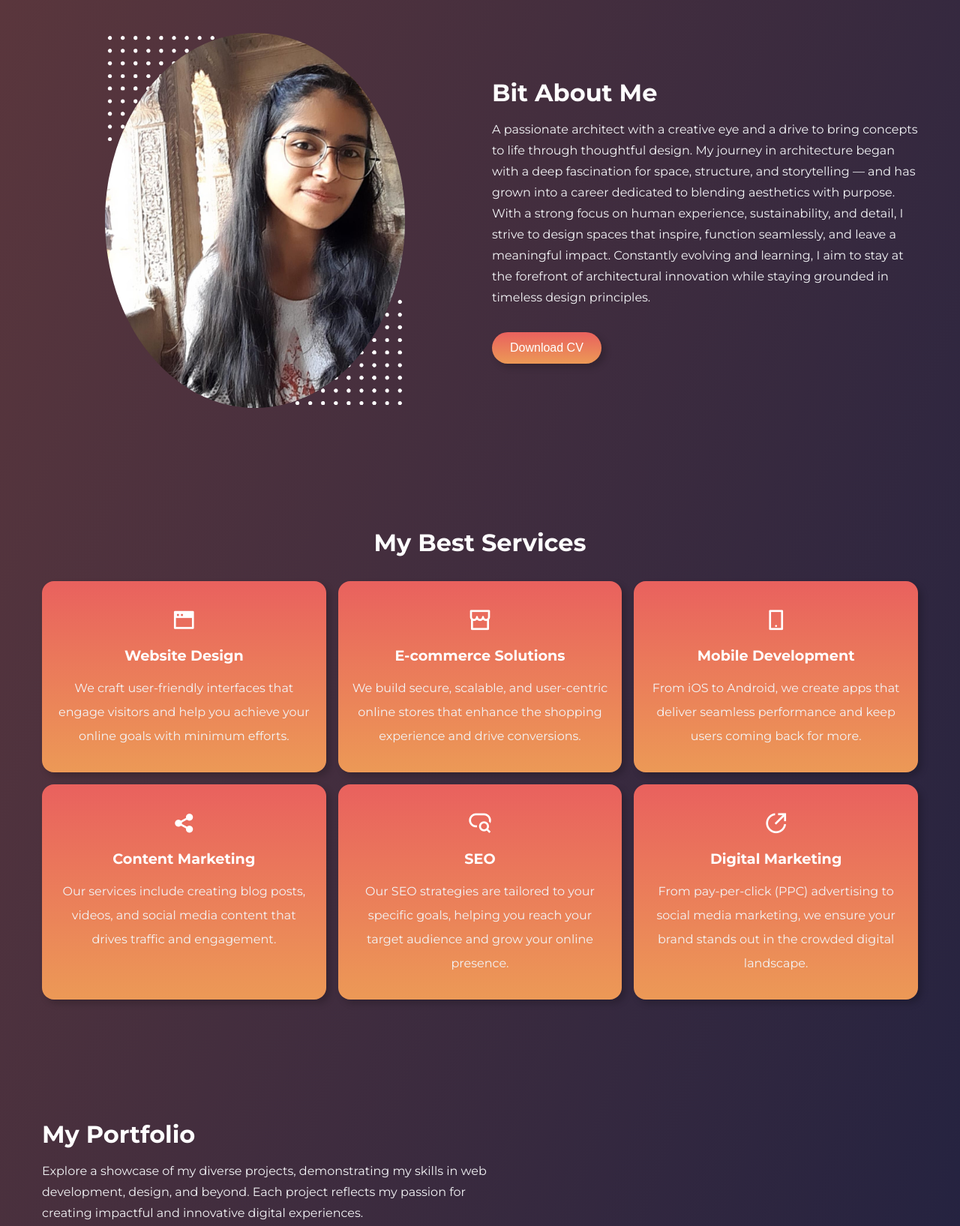
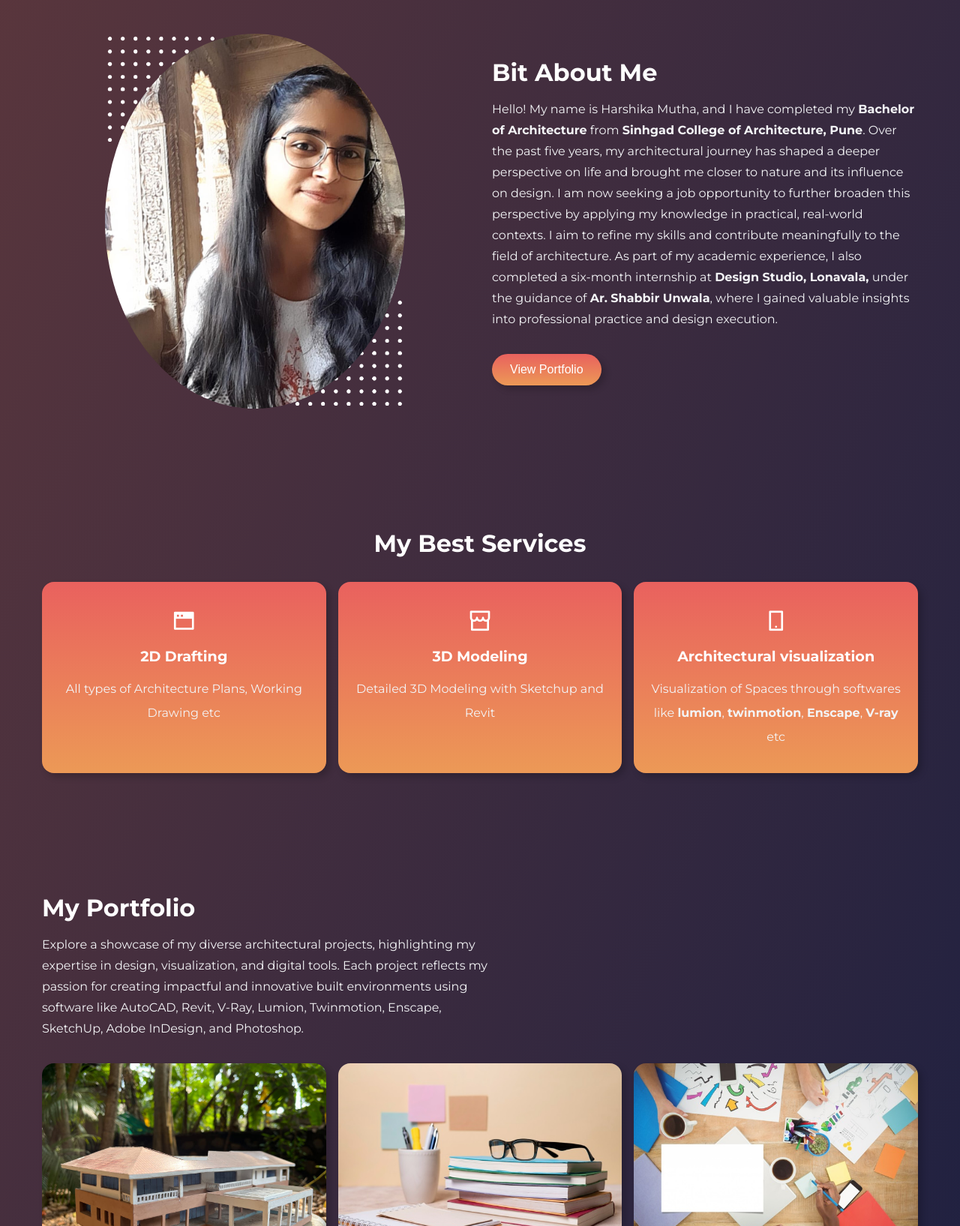
Before and after one commit to varshikamutha/Architectural-Portfolio-and-Services-Website, a plain HTML site: page index.html in a window 1280 px wide. Shown: the part 780-2415 px from the top of the page at 75% size. Drawn offline with nearby package versions, Linux system fonts and the light colour scheme.

Commit message:
Update index.html

```diff
--- a/index.html
+++ b/index.html
@@ -3,11 +3,11 @@
   <head>
     <meta charset="UTF-8" />
     <meta name="viewport" content="width=device-width, initial-scale=1.0" />
+    <link rel="stylesheet" href="styles.css" />
     <link
-      href="https://cdn.jsdelivr.net/npm/remixicon@3.5.0/fonts/remixicon.css"
-      rel="stylesheet"
+    href="https://cdn.jsdelivr.net/npm/remixicon@3.5.0/fonts/remixicon.css"
+    rel="stylesheet"
     />
-    <link rel="stylesheet" href="styles.css" />
     <title>Architect Website | Harshika</title>
   </head>
   <body>
@@ -25,7 +25,7 @@
         <li><a href="#portfolio">Portfolio</a></li>
         <li><a href="#contact" class="btn">Contact</a></li>
       </ul>
-      <a href="mailto:harshikamutha16@gmail.com">Contact</a>
+      <a href="#contact" class="btn btn__large">Contact</a>
     </nav>
     <header class="section__container header__container" id="home">
       <div class="header__image">
@@ -56,11 +56,20 @@
       <div class="about__content">
         <h2 class="section__header">Bit About Me</h2>
         <p class="section__description">
-          A passionate architect with a creative eye and a drive to bring concepts to life through thoughtful design. My journey in architecture began with a deep fascination for space, structure, and storytelling — and has grown into a career dedicated to blending aesthetics with purpose. With a strong focus on human experience, sustainability, and detail, I strive to design spaces that inspire, function seamlessly, and leave a meaningful impact. Constantly evolving and learning, I aim to stay at the forefront of architectural innovation while staying grounded in timeless design principles.
+          Hello! My name is Harshika Mutha, and I have completed my <b>Bachelor of Architecture</b>
+          from <b>Sinhgad College of Architecture, Pune</b>.
+          Over the past five years, my architectural journey has shaped a deeper perspective on life
+          and brought me closer to nature and its influence on design.
+          I am now seeking a job opportunity to further broaden this perspective
+          by applying my knowledge in practical, real-world contexts.
+          I aim to refine my skills and contribute meaningfully to the field of architecture.
+          As part of my academic experience, I also completed a six-month internship at <b>Design Studio, Lonavala,</b>
+           under the guidance of <b>Ar. Shabbir Unwala</b>, where I gained valuable insights into professional practice and design execution.
+
 
         </p>
         <div class="about__btn">
-          <button class="btn"><a href="https://drive.google.com/file/d/1EAHioexTXqOkjiKdR1md8Way0spzddk2/view?usp=drivesdk" style="color: inherit; text-decoration: none;">Download CV</a></button>
+          <button class="btn"><a href="https://drive.google.com/file/d/1EAHioexTXqOkjiKdR1md8Way0spzddk2/view?usp=drivesdk" style="color: inherit; text-decoration: none;">View Portfolio</a></button>
         </div>
       </div>
     </section>
@@ -70,61 +79,37 @@
       <div class="service__grid">
         <div class="service__card">
           <span><i class="ri-window-fill"></i></span>
-          <h4>Website Design</h4>
+          <h4>2D Drafting</h4>
           <p>
-            We craft user-friendly interfaces that engage visitors and help you
-            achieve your online goals with minimum efforts.
+            All types of Architecture Plans, Working Drawing etc
           </p>
         </div>
         <div class="service__card">
           <span><i class="ri-store-line"></i></span>
-          <h4>E-commerce Solutions</h4>
+          <h4>3D Modeling </h4>
           <p>
-            We build secure, scalable, and user-centric online stores that
-            enhance the shopping experience and drive conversions.
+            Detailed 3D Modeling with Sketchup and Revit
           </p>
         </div>
         <div class="service__card">
           <span><i class="ri-smartphone-line"></i></span>
-          <h4>Mobile Development</h4>
+          <h4>Architectural visualization</h4>
           <p>
-            From iOS to Android, we create apps that deliver seamless
-            performance and keep users coming back for more.
+            Visualization of Spaces through softwares like <b>lumion</b>, <b>twinmotion</b>, <b>Enscape</b>, <b>V-ray</b> etc
           </p>
         </div>
-        <div class="service__card">
-          <span><i class="ri-share-fill"></i></span>
-          <h4>Content Marketing</h4>
-          <p>
-            Our services include creating blog posts, videos, and social media
-            content that drives traffic and engagement.
-          </p>
-        </div>
-        <div class="service__card">
-          <span><i class="ri-seo-line"></i></span>
-          <h4>SEO</h4>
-          <p>
-            Our SEO strategies are tailored to your specific goals, helping you
-            reach your target audience and grow your online presence.
-          </p>
-        </div>
-        <div class="service__card">
-          <span><i class="ri-share-circle-line"></i></span>
-          <h4>Digital Marketing</h4>
-          <p>
-            From pay-per-click (PPC) advertising to social media marketing, we
-            ensure your brand stands out in the crowded digital landscape.
-          </p>
-        </div>
+
       </div>
     </section>
 
     <section class="section__container portfolio__container" id="portfolio">
       <h2 class="section__header">My Portfolio</h2>
       <p class="section__description">
-        Explore a showcase of my diverse projects, demonstrating my skills in
-        web development, design, and beyond. Each project reflects my passion
-        for creating impactful and innovative digital experiences.
+        Explore a showcase of my diverse architectural projects,
+        highlighting my expertise in design, visualization, and digital tools.
+        Each project reflects my passion for creating impactful and innovative built
+        environments using software like AutoCAD, Revit, V-Ray, Lumion, Twinmotion,
+        Enscape, SketchUp, Adobe InDesign, and Photoshop.
       </p>
       <div class="portfolio__grid">
         <div class="portfolio__card">
@@ -146,45 +131,26 @@
           <img src="assets/project-6.jpg" alt="portfolio" />
         </div>
       </div>
-      <div class="portfolio__banner">
-        <div class="portfolio__banner__card">
-          <span><i class="ri-macbook-line"></i></span>
-          <h4>150+ Projects</h4>
-          <p>Delivered</p>
-        </div>
-        <div class="portfolio__banner__card">
-          <span><i class="ri-discuss-line"></i></span>
-          <h4>1500+ Happy</h4>
-          <p>Customers</p>
-        </div>
-        <div class="portfolio__banner__card">
-          <span><i class="ri-heart-fill"></i></span>
-          <h4>2700+ Lovely</h4>
-          <p>Feedbacks</p>
-        </div>
+
+    </section>
+
+    <section class="section__container contact__container" id="contact">
+      <div class="logo">H</div>
+      <h2 class="section__header">Let's Talk With Me!</h2>
+      <p class="section__description">
+        An open invitation to connect, and exploring collaborative projects :)
+      </p>
+      <div class="contact__socials">
+        <a href="https://x.com/HarshikaMu93075"><i class="ri-twitter-fill"></i></a>
+        <a href="https://www.linkedin.com/in/harshika-mutha-819604229/"><i class="ri-linkedin-fill"></i></a>
+        <a href="mailto:harshikamutha16@gmail.com"><i class="ri-mail-fill"></i></a>
+        <a href="https://www.instagram.com/harshika_mutha/"><i class="ri-instagram-line"></i></a>
       </div>
     </section>
 
-    <section class="section__container contact__container" id="contact">
-      <div class="logo">M</div>
-      <h2 class="section__header">Let's Talk With Me!</h2>
-      <p class="section__description">
-        An open invitation to connect, and exploring collaborative opportunities
-        on my personal portfolio website.
-      </p>
-      <div class="contact__socials">
-        <a href="#"><i class="ri-twitter-fill"></i></a>
-        <a href="#"><i class="ri-linkedin-fill"></i></a>
-        <a href="#"><i class="ri-behance-fill"></i></a>
-        <a href="#"><i class="ri-dribbble-line"></i></a>
-        <a href="#"><i class="ri-pinterest-line"></i></a>
-      </div>
-    </section>
-    <footer class="footer">
-      Copyright © 2023 Web Design Mastery. All rights reserved.
-    </footer>
 
+
+    <script src="main.js"></script>
     <script src="https://unpkg.com/scrollreveal"></script>
-    <script src="main.js"></script>
   </body>
 </html>
```
